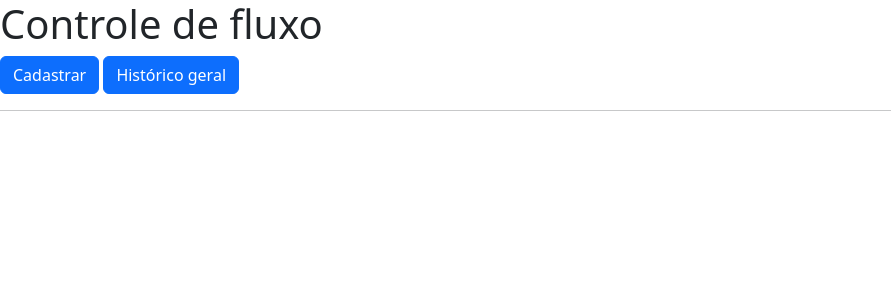
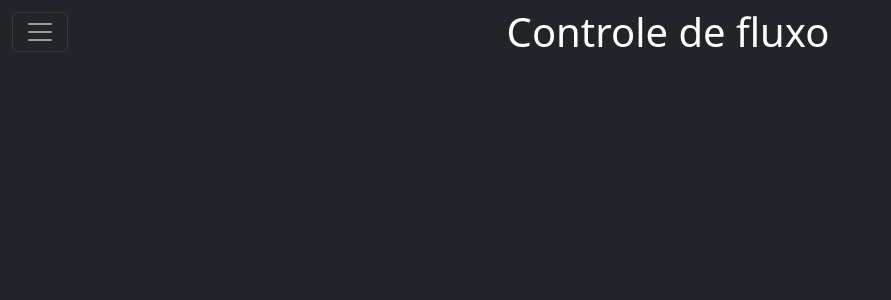
Before and after one commit to thidoa/controle-fluxo, a Django app: page / in a window 1280 px wide. Shown: the top 300 px of the page, without its empty margins (0-891 px from the left). Run offline with Django 4.2, Linux system fonts and the light colour scheme; data that the repository does not hold is empty; some libraries are stand-ins or nearby versions.

Commit message:
style: algumas estilizações

```diff
--- a/controle_fluxo/templates/create_activity.html
+++ b/controle_fluxo/templates/create_activity.html
@@ -7,8 +7,9 @@
     <title>Create activity</title>
     {% bootstrap_css %}
 </head>
-<body>
-    <form action="" method="post" enctype="multipart/form-data" class="container">
+<body class="bg-dark text-light">
+    <h1 class="container text-center text-light">Cadastrar atividade</h1>
+    <form action="" method="post" enctype="multipart/form-data" class="container bg-dark">
         {% csrf_token %}
         {% bootstrap_form form layout='Gutters'%}
         {% buttons %}
--- a/controle_fluxo/templates/index.html
+++ b/controle_fluxo/templates/index.html
@@ -9,14 +9,24 @@
     <title>index</title>
     {% bootstrap_css %}
 </head>
-<body>
-    <h1 class="titulo">Controle de fluxo</h1>
-    <div class="functions">
-        <a class="btn btn-primary" href="{% url 'create_activity' %}">Cadastrar</a>
-        <a class="btn btn-primary" href="{% url 'historic' name='all' %}">Histórico geral</a>
+<body class="bg-dark">
+    <div class="collapse" id="navbarToggleExternalContent" data-bs-theme="dark">
+        <div class="bg-dark p-4">
+            <a class="btn btn-light" href="{% url 'index' %}">home</a>
+            <a class="btn btn-light" href="{% url 'create_activity' %}">Cadastrar</a>
+            <a class="btn btn-light" href="{% url 'historic' name='all' %}">Histórico geral</a>
+        </div>
     </div>
+    <nav class="navbar navbar-dark bg-dark">
+        <div class="container-fluid">
+            <button class="navbar-toggler" type="button" data-bs-toggle="collapse" data-bs-target="#navbarToggleExternalContent" aria-controls="navbarToggleExternalContent" aria-expanded="false" aria-label="Toggle navigation">
+            <span class="navbar-toggler-icon"></span>
+            </button>
+            <h1 class="m-auto titulo text-white ">Controle de fluxo</h1>
+        </div>
+    </nav>
     <main class="main">
-        <section class="container d-flex justify-content-around">
+        <section class="container d-flex justify-content-around flex-wrap">
             {% for owner in owners %}
                 <div class="card text-center" style="width: 18rem;">
                     <img src="https://img.icons8.com/ios-glyphs/480/user--v1.png" class="card-img-top" alt="...">
@@ -29,7 +39,7 @@
             {% endfor %}
         </section>
 
-        <hr>
+        <hr class="bg-light container">
 
         <section class="container-fluid d-flex justify-content-around flex-wrap">
             {% for bank in banks %}
@@ -45,5 +55,6 @@
             {% endfor %}
         </section>
     </main>
+    {% bootstrap_javascript %}
 </body>
 </html>
```
Also changed, not shown: controle_fluxo/forms.py (+6 -6 lines), controle_fluxo/templates/historic.html (+5 -4 lines).
